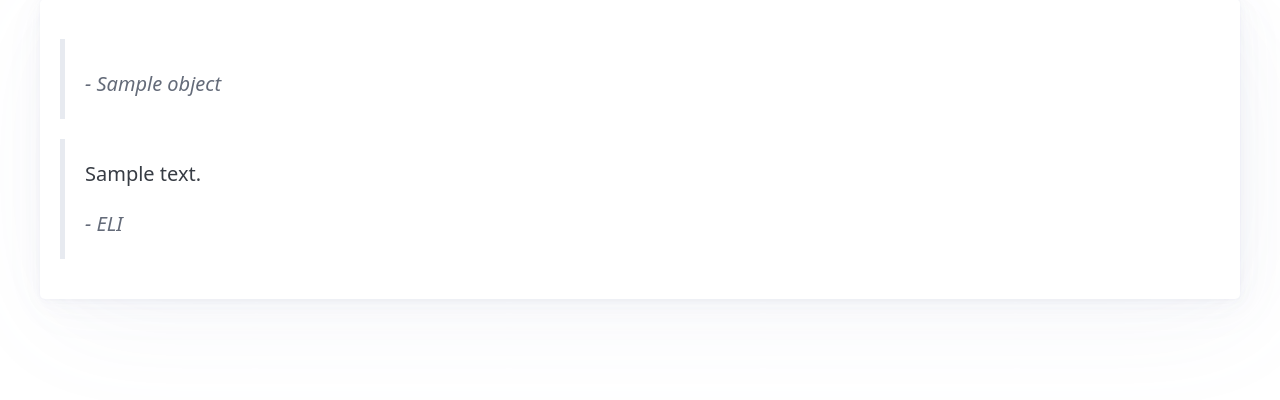
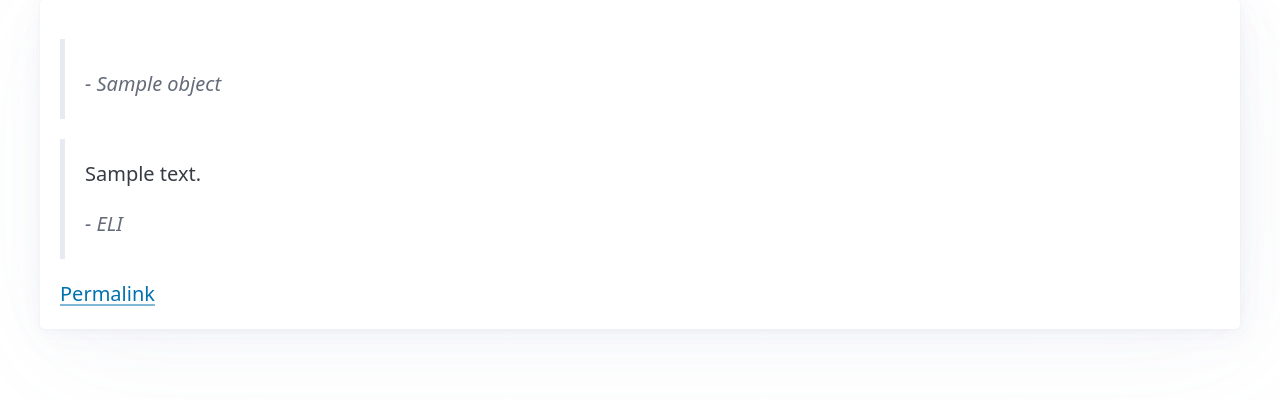
Before and after one commit to dhrosa/eli, a Django app: template src/eli_app/templates/eli_app/conversation_list.html in a window 1280 px wide. Shown: the part 216-616 px from the top of the page. Run offline with Django 5.2, Linux system fonts and the light colour scheme; the template is opened without the code that fills it: most values are stand-ins (such as "Sample title", 1, 10 or a date in 2020); data that the repository does not hold is empty; some libraries are stand-ins or nearby versions.

Commit message:
Permalinks

```diff
--- a/src/eli_app/templates/eli_app/conversation_quote.html
+++ b/src/eli_app/templates/eli_app/conversation_quote.html
@@ -11,4 +11,5 @@
       <cite>- ELI</cite>
     </footer>
   </blockquote>
+  <a href="{{ object.url }}">Permalink</a>
 </article>
```
